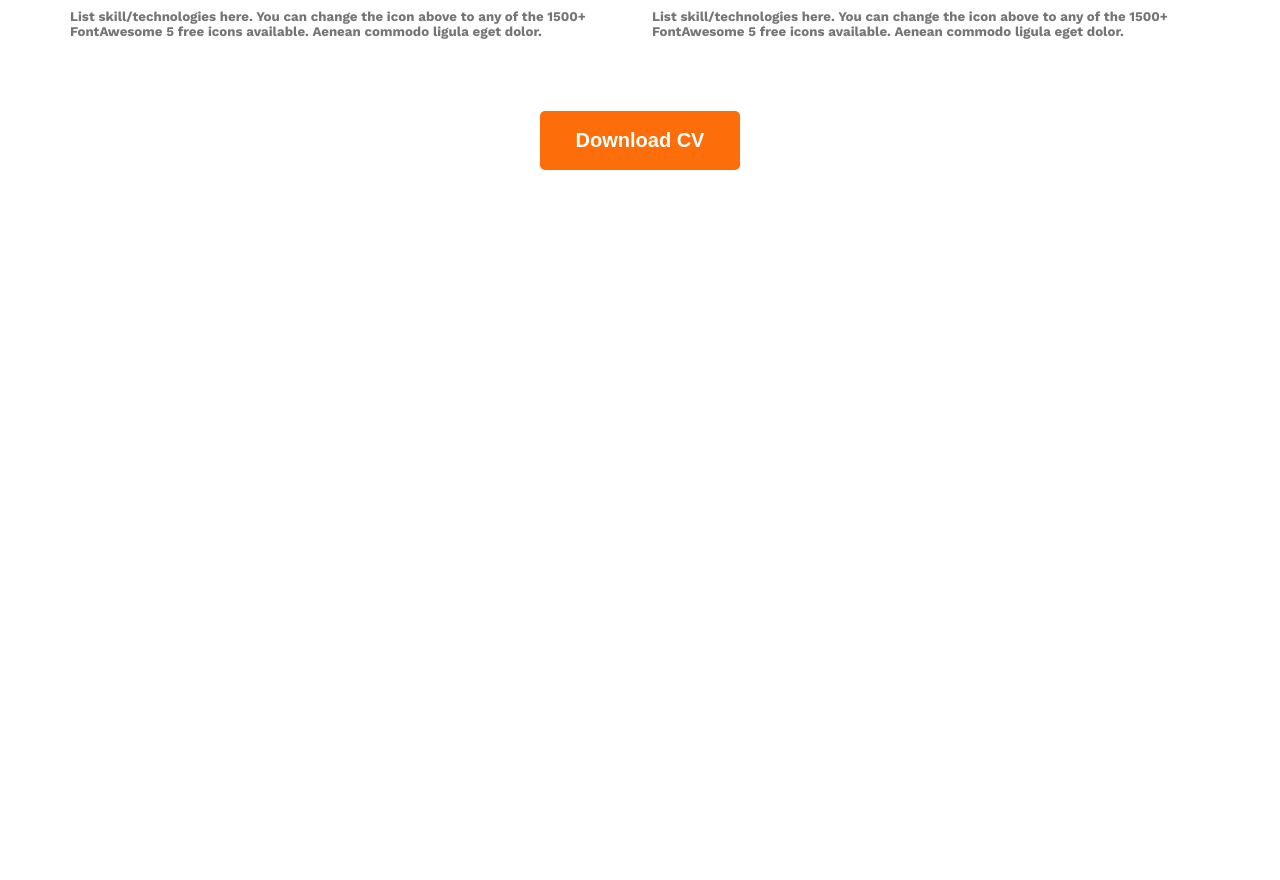
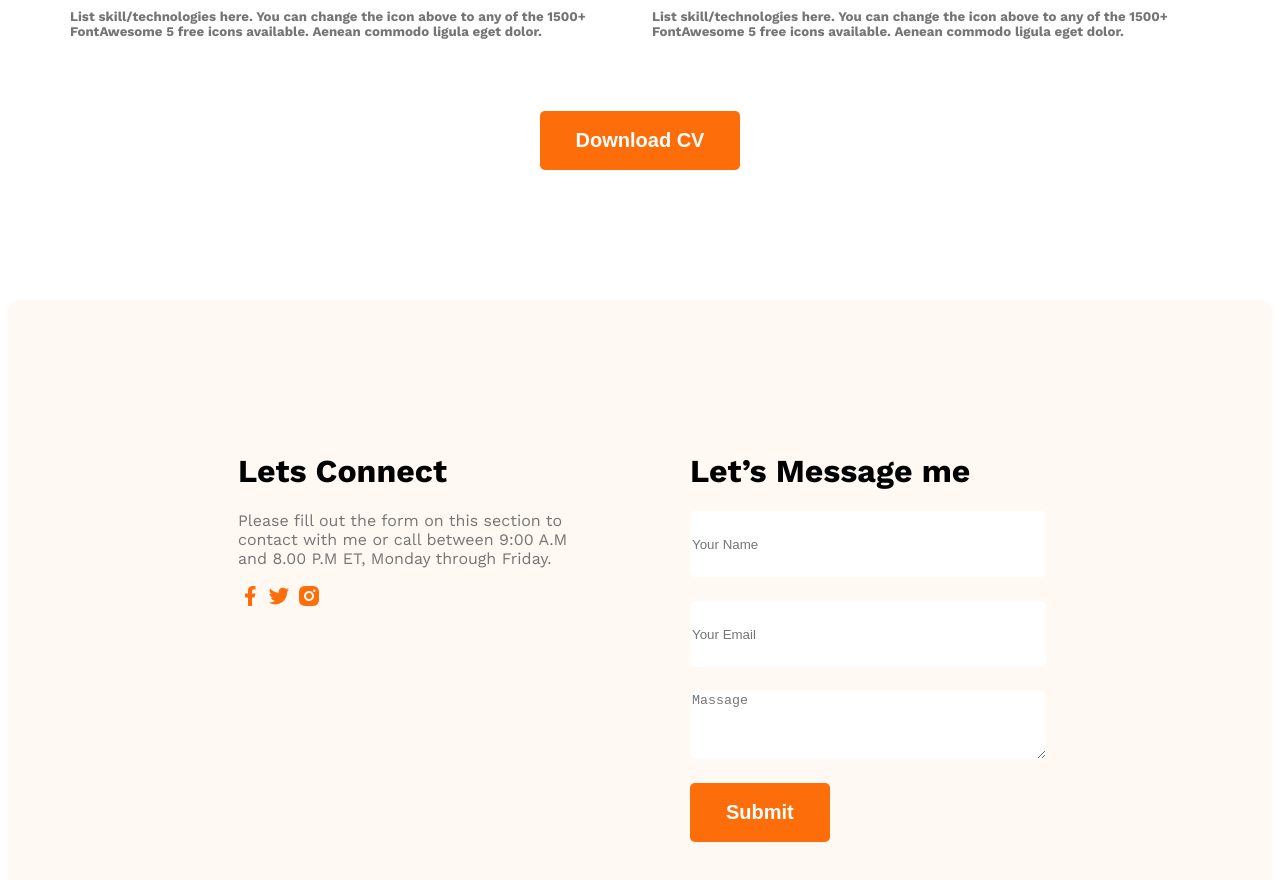
Before and after one commit to asifikram/web-developer-portfolio, a plain HTML site: page index.html in a window 1280 px wide. Shown: the part 2281-3161 px from the top of the page. Before the commit the page ends 2581 px from the top, so only its background shows below. Drawn offline with nearby package versions, Linux system fonts and the light colour scheme.

Commit message:
finish the footer section

```diff
--- a/index.html
+++ b/index.html
@@ -128,6 +128,25 @@
        </div>
       </section>
     </main>
-    <footer></footer>
+    <footer class="second-bg">
+        <div class="footer-container">
+            <h1 class="footer-title">Lets Connect</h1>
+            <p class="resume-description">Please fill out the form on this section to contact with me or call between 9:00 A.M and 8.00 P.M ET, Monday through Friday.</p>
+            <div class="icons">
+                <a href=""><img src="images/icons/facebook.png" alt=""></a>
+                <a href=""><img src="images/icons/twitter.png" alt=""></a>
+                <a href=""><img src="images/icons/insta.png" alt=""></a>
+            </div>
+        </div>
+        <div class="footer-container">
+            <h1 class="footer-title">Let’s Message me</h1>
+            <form action="">
+                <input type="text" name="" id="" placeholder="Your Name">
+                <input type="email" name="" id="" placeholder="Your Email">
+                <textarea name="" id="" cols="20" rows="10" placeholder="Massage"></textarea>
+                <input class="footer-btn " type="submit" value="Submit">
+            </form>
+        </div>
+    </footer>
   </body>
 </html>
--- a/portfolio.css
+++ b/portfolio.css
@@ -169,3 +169,39 @@ hr{
 .resume-download-cv{
     margin-top: 50px;
 }
+
+.icons a img{
+    width: 24px;
+    height: 24px;
+}
+
+footer{
+    display: flex;
+    gap:100px ;
+    padding: 130px 230px;
+}
+
+.footer-container{
+    width: 50%;
+}
+
+ footer input[type="text"],input[type="email"],footer textarea{
+    height: 64px;
+    border-radius: 5px;
+    background-color: white;
+    display: block;
+    width: 100%;
+    border: none;
+    margin-bottom: 24px;
+ }
+
+ .footer-btn{
+    background-color: #fd6e0a;
+  padding: 18px 36px;
+  border: none;
+  border-radius: 5px;
+  font-weight: bold;
+  color: white;
+  font-size: 20px;
+  justify-content: center;
+ }
```
